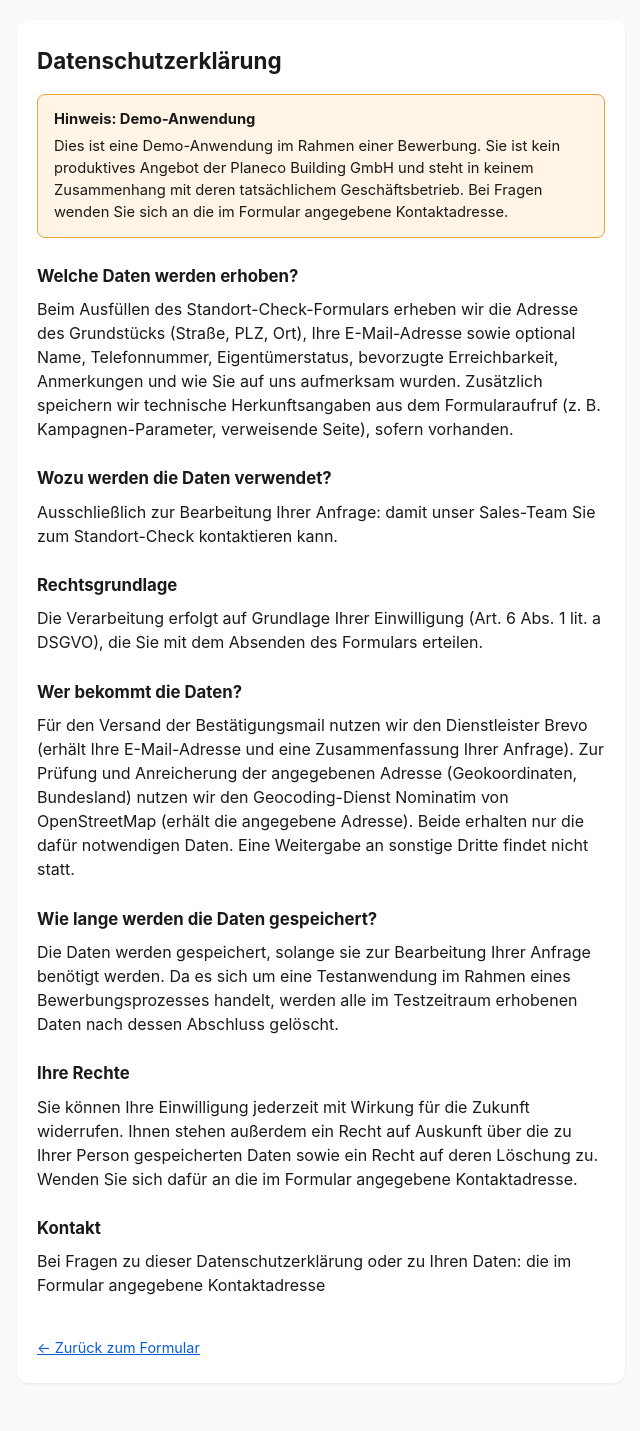
After one commit to MarcoSalzer/planeco-standort-check, a FastAPI app: template app/templates/datenschutz.html in a window 1280 px wide. The commit adds this page. Shown: the whole page, without its empty margins (319-959 px from the left). Run offline with FastAPI, Linux system fonts and the light colour scheme; the template is opened without the code that fills it, so the values that code supplies are empty.

Commit message:
Datenschutzseite unter /datenschutz, aus Formular verlinkt
Schlichte, sachliche Seite: welche Daten erhoben werden, Zweck
(Kontaktaufnahme durch das Sales-Team), Rechtsgrundlage Einwilligung
(Art. 6 Abs. 1 lit. a DSGVO), Übermittlung an Brevo (Mailversand) und
Nominatim/OpenStreetMap (Adressanreicherung), Speicherdauer, Widerrufs-
sowie Auskunfts-/Löschanspruch.

Oben ein deutlich sichtbarer Hinweis, dass es sich um eine
Demo-Anwendung im Rahmen einer Bewerbung handelt und kein produktives
Angebot der Planeco Building GmbH ist. Als Kontakt dient ausschließlich
KONTAKT_EMAIL - kein erfundener Verantwortlicher, keine erfundene
Anschrift.

Die Datenschutz-Checkbox im Formular verlinkt jetzt auf die Seite,
target="_blank" damit die Formulareingaben beim Nachlesen erhalten
bleiben. Mit Playwright geprüft: Klick auf den Link öffnet die Seite in
einem neuen Tab, ohne die Checkbox selbst zu aktivieren.

Co-Authored-By: Claude Sonnet 5 <noreply@anthropic.com>

```diff
--- a/app/main.py
+++ b/app/main.py
@@ -52,3 +52,9 @@ def form(request: Request):
         "kontakt_telefon": os.environ.get("KONTAKT_TELEFON") or None,
     }
     return templates.TemplateResponse(request=request, name="form.html", context=context)
+
+
+@app.get("/datenschutz")
+def datenschutz(request: Request):
+    context = {"kontakt_email": os.environ.get("KONTAKT_EMAIL") or None}
+    return templates.TemplateResponse(request=request, name="datenschutz.html", context=context)
--- /dev/null
+++ b/app/templates/datenschutz.html
@@ -0,0 +1,145 @@
+<!DOCTYPE html>
+<html lang="de">
+<head>
+  <meta charset="utf-8">
+  <meta name="viewport" content="width=device-width, initial-scale=1">
+  <title>Datenschutzerklärung — Standort-Check</title>
+  <style>
+    :root {
+      color-scheme: light;
+      --text: #1a1a1a;
+      --muted: #5a5a5a;
+      --border: #c9c9c9;
+      --focus: #0a5cd8;
+      --bg: #fafafa;
+      --card: #ffffff;
+      --notice-bg: #fff4e5;
+      --notice-border: #e8a33d;
+    }
+    * { box-sizing: border-box; }
+    body {
+      margin: 0;
+      padding: 1.25rem 1rem 3rem;
+      background: var(--bg);
+      color: var(--text);
+      font-family: -apple-system, BlinkMacSystemFont, "Segoe UI", Roboto, Arial, sans-serif;
+      font-size: 16px;
+      line-height: 1.5;
+    }
+    main {
+      max-width: 38rem;
+      margin: 0 auto;
+      background: var(--card);
+      border-radius: 0.75rem;
+      padding: 1.5rem 1.25rem;
+      box-shadow: 0 1px 3px rgba(0, 0, 0, 0.08);
+    }
+    h1 {
+      font-size: 1.4rem;
+      margin: 0 0 1rem;
+    }
+    h2 {
+      font-size: 1.05rem;
+      margin: 1.6rem 0 0.5rem;
+    }
+    p {
+      margin: 0 0 0.75rem;
+    }
+    .notice {
+      background: var(--notice-bg);
+      border: 1px solid var(--notice-border);
+      border-radius: 0.5rem;
+      padding: 0.85rem 1rem;
+      margin: 0 0 1.5rem;
+      font-size: 0.92rem;
+    }
+    .notice strong {
+      display: block;
+      margin-bottom: 0.3rem;
+    }
+    a {
+      color: var(--focus);
+    }
+    .back-link {
+      display: inline-block;
+      margin-top: 1.75rem;
+      font-size: 0.9rem;
+    }
+  </style>
+</head>
+<body>
+  <main>
+    <h1>Datenschutzerklärung</h1>
+
+    <div class="notice">
+      <strong>Hinweis: Demo-Anwendung</strong>
+      Dies ist eine Demo-Anwendung im Rahmen einer Bewerbung. Sie ist kein
+      produktives Angebot der Planeco Building GmbH und steht in keinem
+      Zusammenhang mit deren tatsächlichem Geschäftsbetrieb. Bei Fragen
+      wenden Sie sich an {{ kontakt_email or "die im Formular angegebene Kontaktadresse" }}.
+    </div>
+
+    <h2>Welche Daten werden erhoben?</h2>
+    <p>
+      Beim Ausfüllen des Standort-Check-Formulars erheben wir die Adresse
+      des Grundstücks (Straße, PLZ, Ort), Ihre E-Mail-Adresse sowie optional
+      Name, Telefonnummer, Eigentümerstatus, bevorzugte Erreichbarkeit,
+      Anmerkungen und wie Sie auf uns aufmerksam wurden. Zusätzlich speichern
+      wir technische Herkunftsangaben aus dem Formularaufruf (z. B.
+      Kampagnen-Parameter, verweisende Seite), sofern vorhanden.
+    </p>
+
+    <h2>Wozu werden die Daten verwendet?</h2>
+    <p>
+      Ausschließlich zur Bearbeitung Ihrer Anfrage: damit unser Sales-Team
+      Sie zum Standort-Check kontaktieren kann.
+    </p>
+
+    <h2>Rechtsgrundlage</h2>
+    <p>
+      Die Verarbeitung erfolgt auf Grundlage Ihrer Einwilligung
+      (Art. 6 Abs. 1 lit. a DSGVO), die Sie mit dem Absenden des Formulars
+      erteilen.
+    </p>
+
+    <h2>Wer bekommt die Daten?</h2>
+    <p>
+      Für den Versand der Bestätigungsmail nutzen wir den Dienstleister
+      Brevo (erhält Ihre E-Mail-Adresse und eine Zusammenfassung Ihrer
+      Anfrage). Zur Prüfung und Anreicherung der angegebenen Adresse
+      (Geokoordinaten, Bundesland) nutzen wir den Geocoding-Dienst Nominatim
+      von OpenStreetMap (erhält die angegebene Adresse). Beide erhalten nur
+      die dafür notwendigen Daten. Eine Weitergabe an sonstige Dritte findet
+      nicht statt.
+    </p>
+
+    <h2>Wie lange werden die Daten gespeichert?</h2>
+    <p>
+      Die Daten werden gespeichert, solange sie zur Bearbeitung Ihrer
+      Anfrage benötigt werden. Da es sich um eine Testanwendung im Rahmen
+      eines Bewerbungsprozesses handelt, werden alle im Testzeitraum
+      erhobenen Daten nach dessen Abschluss gelöscht.
+    </p>
+
+    <h2>Ihre Rechte</h2>
+    <p>
+      Sie können Ihre Einwilligung jederzeit mit Wirkung für die Zukunft
+      widerrufen. Ihnen stehen außerdem ein Recht auf Auskunft über die zu
+      Ihrer Person gespeicherten Daten sowie ein Recht auf deren Löschung
+      zu. Wenden Sie sich dafür an {{ kontakt_email or "die im Formular angegebene Kontaktadresse" }}.
+    </p>
+
+    <h2>Kontakt</h2>
+    <p>
+      Bei Fragen zu dieser Datenschutzerklärung oder zu Ihren Daten:
+      {% if kontakt_email %}
+      <a href="mailto:{{ kontakt_email }}">{{ kontakt_email }}</a>
+      {% else %}
+      die im Formular angegebene Kontaktadresse
+      {% endif %}
+    </p>
+
+    <a class="back-link" href="/">← Zurück zum Formular</a>
+  </main>
+</body>
+</html>
--- a/app/templates/form.html
+++ b/app/templates/form.html
@@ -258,7 +258,7 @@
       <div class="field">
         <label class="checkbox-field">
           <input type="checkbox" id="privacy_accepted" name="privacy_accepted" required>
-          <span>Ich habe die Datenschutzerklärung gelesen und akzeptiere sie. *</span>
+          <span>Ich habe die <a href="/datenschutz" target="_blank" rel="noopener noreferrer">Datenschutzerklärung</a> gelesen und akzeptiere sie. *</span>
         </label>
       </div>
 
```
